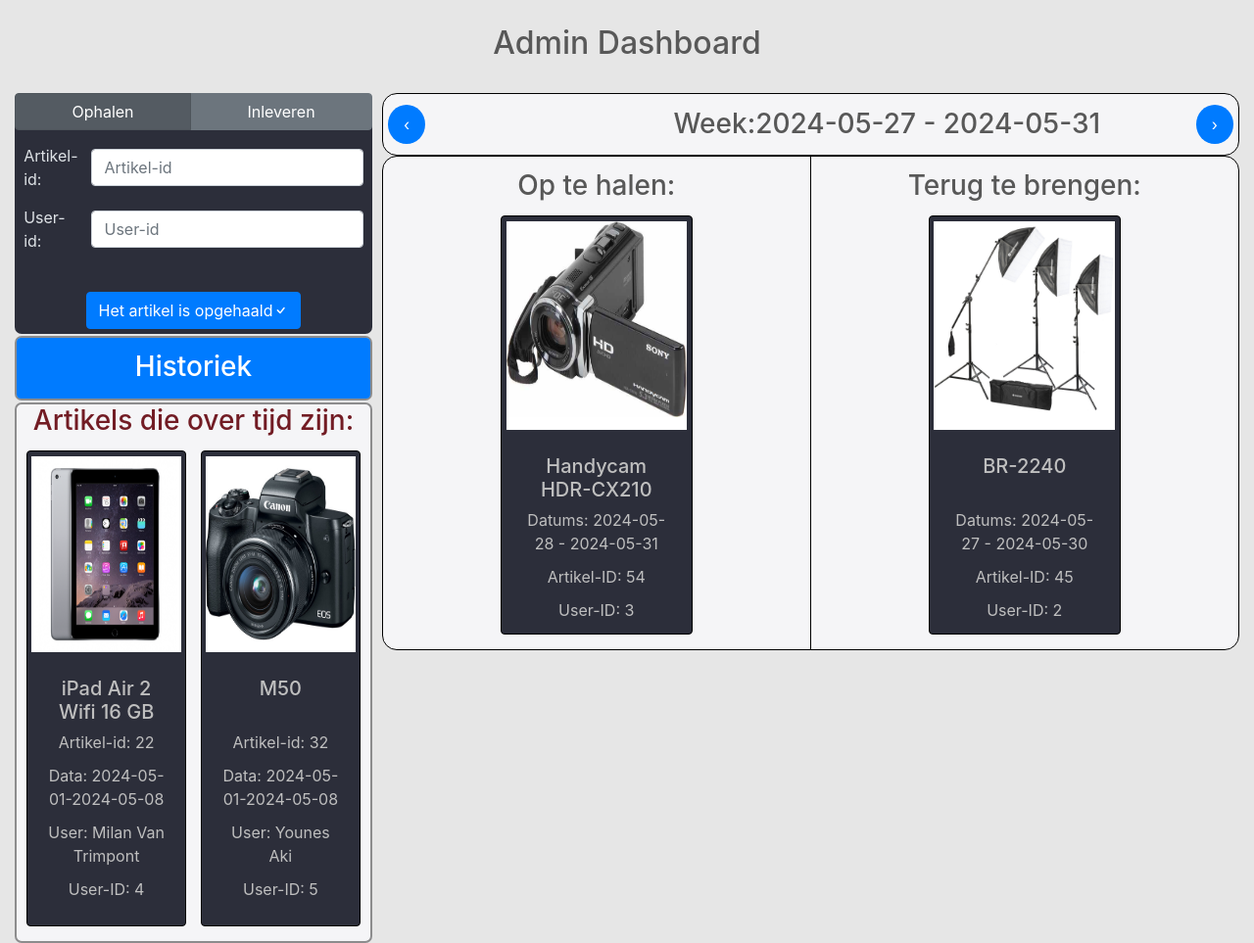
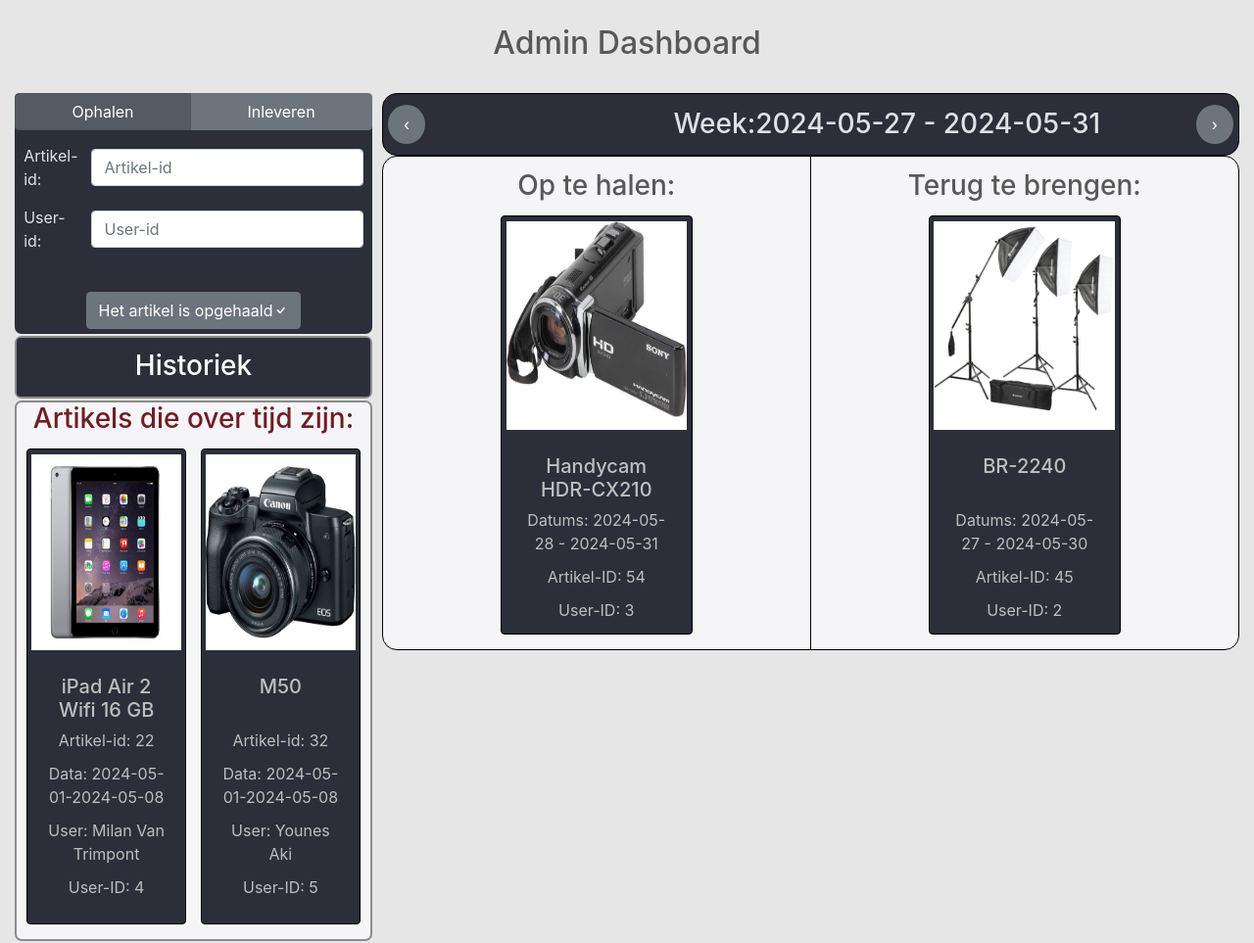
Before and after one commit to Programmingproject-Groep1/ProgrammingProject_Groep1, a Flask app: page / in a window 1280 px wide. Shown: the part 56-1019 px from the top of the page at 98% size. Run offline with Flask 3, Linux system fonts and the light colour scheme; a user stored in the database is signed in; some libraries are stand-ins or nearby versions; some web fonts are replaced.

Commit message:
homeadmin CSS mooier gemaakt

```diff
--- a/website/static/adminstyle.css
+++ b/website/static/adminstyle.css
@@ -129,7 +129,7 @@
   min-width: 40%;
   border: 1px solid black;
   border-radius: 15px;
-  background-color: #f5f5f7;
+  background-color: #2c2e3a;
 }
 
 .prevnextweek {
@@ -159,6 +159,32 @@
 
 .round {
   border-radius: 50%;
+}
+
+.weekDisplay {
+  display: flex;
+  flex-direction: row;
+  align-items: center;
+  min-width: 70%;
+  color: #dee2e6;
+}
+
+.weekDisplay button {
+  min-height: 40px;
+  max-width: 38.44px;
+  max-height: 40px;
+  max-width: 38.44px;
+  display: flex;
+  justify-content: center;
+  align-items: center;
+}
+
+.weekDisplay button i {
+  font-size: 80%;
+}
+
+.weekDisplay #date {
+  margin: 0.5em auto 0.5em 11%;
 }
 
 /* Beheersectie dashboard */
@@ -377,35 +403,16 @@
 
 .historiekSection a {
   min-width: 100%;
+  background-color: #2c2e3a;
+  border: none;
+}
+
+.historiekSection a:hover {
+  background-color: #1f2129;
 }
 
 .historiekSection a h3 {
   margin-top: 2%;
-}
-
-.weekDisplay {
-  display: flex;
-  flex-direction: row;
-  align-items: center;
-  min-width: 70%;
-}
-
-.weekDisplay button {
-  min-height: 40px;
-  max-width: 38.44px;
-  max-height: 40px;
-  max-width: 38.44px;
-  display: flex;
-  justify-content: center;
-  align-items: center;
-}
-
-.weekDisplay button i {
-  font-size: 80%;
-}
-
-.weekDisplay #date {
-  margin: 0.5em auto 0.5em 11%;
 }
 
 /* Historiek */
--- a/website/templates/homeadmin.html
+++ b/website/templates/homeadmin.html
@@ -72,7 +72,7 @@
 
             <!-- Hier komen de extra inputs indien het artikel wordt ingeleverd -->
 
-            <button type="submit" class="btn btn-primary" id="beheerKnop">
+            <button type="submit" class="btn btn-secondary" id="beheerKnop">
               <p id="uitleentekst">Het artikel is opgehaald</p>
               <i class="bi bi-check"></i>
             </button>
@@ -128,7 +128,7 @@
           <input type="hidden" name="csrf_token" value="{{ csrf_token() }}" />
           <input type="hidden" name="form_name" value="prevweek" />
           <input type="hidden" name="huidigedatum" value="{{ datum }}" />
-          <button type="submit" class="previous round btn-primary">
+          <button type="submit" class="previous round btn-secondary">
             &#8249;
           </button>
         </form>
@@ -154,7 +154,9 @@
           <input type="hidden" name="csrf_token" value="{{ csrf_token() }}" />
           <input type="hidden" name="form_name" value="nextweek" />
           <input type="hidden" name="huidigedatum" value="{{ datum }}" />
-          <button type="submit" class="next round btn-primary">&#8250;</button>
+          <button type="submit" class="next round btn-secondary">
+            &#8250;
+          </button>
         </form>
       </div>
       <!-- Overzicht artikels per week -->
--- a/website/views.py
+++ b/website/views.py
@@ -617,7 +617,7 @@ def reservaties():
         uitlening_id = request.form.get('uitlening_id')
         uitlening = Uitlening.query.get(uitlening_id)
         if form_name == 'verleng':
-            if (uitlening.verlengd == False):
+            if (uitlening.verlengd == False and uitlening.actief == True):
                 uitlening.end_date += timedelta(days=7)
                 uitlening.verlengd = True
                 db.session.commit()
@@ -630,6 +630,9 @@ def reservaties():
                 flash('Artikel kan niet verlengd worden.', category='modalerror')
                 return redirect('/userartikels')
         elif form_name == "annuleer":
+            if uitlening.actief == True:
+                flash('Artikel kan niet geannuleerd worden.', category='modalerror')
+                return redirect('/userartikels')
             try:
                 msg = Message('Reservatie geannuleerd', recipients=[uitlening.user.email])
                 msg.body = f'Beste {uitlening.user.first_name},\n\nU heeft de reservatie van het artikel {uitlening.artikel.title} geannuleerd.\n\nMet vriendelijke groeten,\nDe uitleendienst'
```
